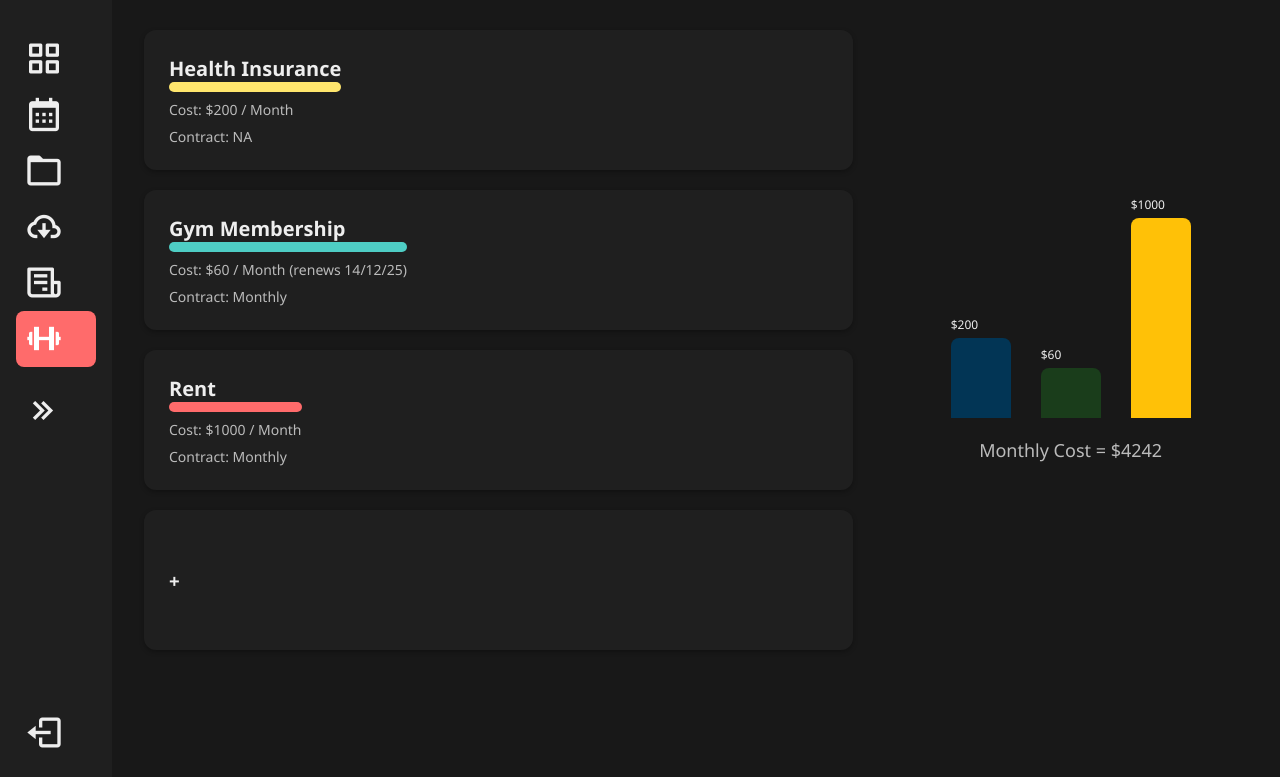
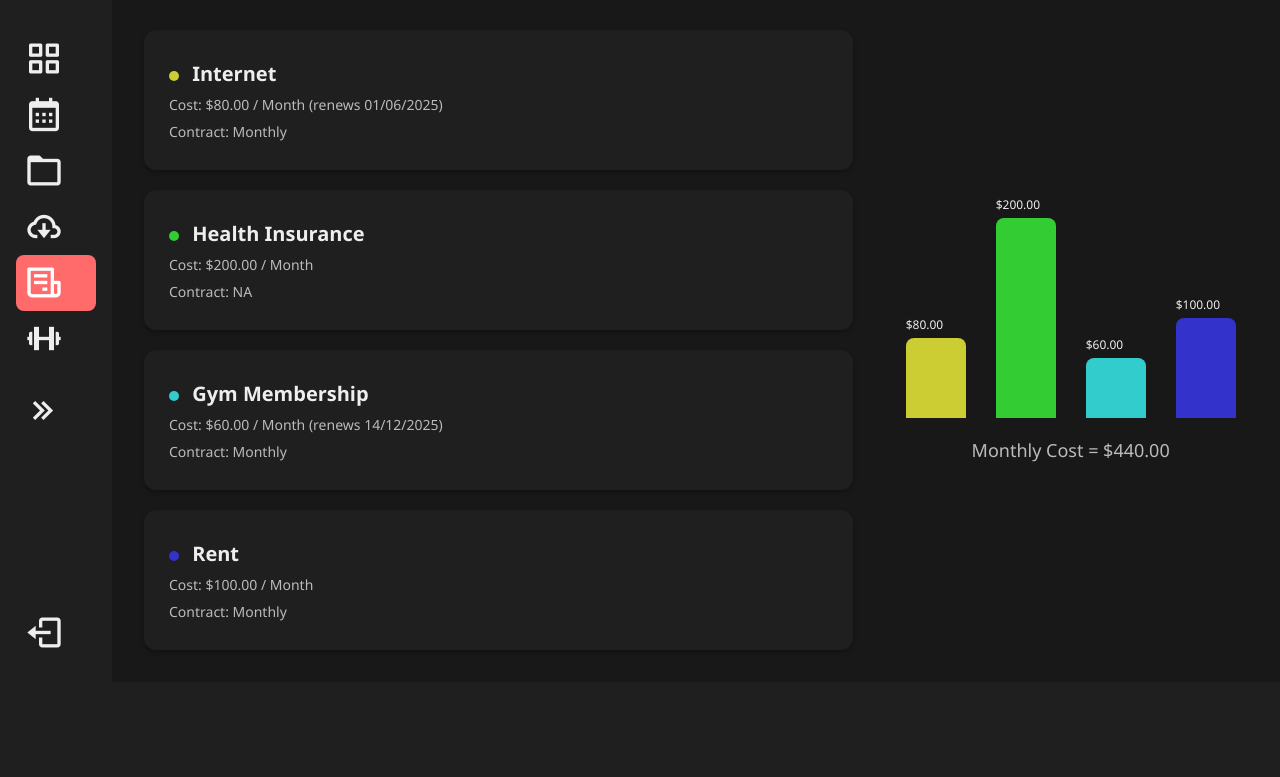
Before and after one commit to Dhananjay625/LifeFlow, a Django app: page /BillManager/ in a window 1280 px wide. Shown: the part 125-902 px from the top of the page. After the commit the page ends 776 px from the top, so only its background shows below. Run offline with Django 4.2, Linux system fonts and the light colour scheme; data comes from the database, SQL or seed files in the repository; both versions use the stored data as it was after the commit.

Commit message:
Added  Bill  Manager Functionality

```diff
--- a/LifeFlow/main/models.py
+++ b/LifeFlow/main/models.py
@@ -35,3 +35,19 @@ class Task(models.Model):
     def is_overdue(self):
         """Check if the task is overdue"""
         return self.due_date and self.due_date < timezone.now()
+
+class Bill(models.Model):
+    name = models.CharField(max_length=100)
+    cost = models.DecimalField(max_digits=10, decimal_places=2)
+    renewal_date = models.DateField(null=True, blank=True)
+    contract_type = models.CharField(max_length=50, default='NA')
+
+    STATUS_CHOICES = [
+        ('active', 'Active'),
+        ('suspended', 'Suspended'),
+        ('canceled', 'Canceled'),
+    ]
+    status = models.CharField(max_length=10, choices=STATUS_CHOICES)
+
+    def __str__(self):
+        return self.name
--- a/LifeFlow/main/static/index.css
+++ b/LifeFlow/main/static/index.css
@@ -620,7 +620,7 @@ h1 {
 }
 
 .logout-btn {
-  margin-top: 250px;
+  margin-top: 150px;
   padding-top: 1rem;
 }
 
@@ -829,3 +829,10 @@ h1 {
   stroke: #7ED957;
   stroke-dashoffset: calc(440 - (440 * 0.256)); /* 25.6% */
 }
+.status-dot {
+  width: 10px;
+  height: 10px;
+  border-radius: 50%;
+  display: inline-block;
+  margin-right: 8px;
+}
--- a/LifeFlow/main/templates/BillManager.html
+++ b/LifeFlow/main/templates/BillManager.html
@@ -18,11 +18,11 @@
       <nav class="nav">
         <ul class="nav-links">
           <li><a href="{% url 'TaskManager' %}"><i class='bx bx-grid-alt'></i><span>Task Manager</span></a></li>
-          <li><a href="{% url 'calender' %}"><i class='bx bx-calendar'></i><span>Calendar</span></a></li>
-          <li><a href="{% url 'DocumentStorage' %}"><i class='bx bx-folder'></i><span>Document Manager</span></a></li>
-          <li><a href="{% url 'Subscription' %}"><i class='bx bx-cloud-download'></i><span>Subscription Tracker</span></a></li>
-          <li><a href="{% url 'BillManager' %}"><i class='bx bx-receipt'></i><span>Bill Manager</span></a></li>
-          <li><a href="{% url 'HealthManager' %}" class="active"><i class='bx bx-dumbbell'></i><span>Health Manager</span></a></li>
+            <li><a href="{% url 'calender' %}"><i class='bx bx-calendar'></i><span>Calendar</span></a></li>
+            <li><a href="{% url 'DocumentStorage' %}"><i class='bx bx-folder'></i><span>Document Manager</span></a></li>
+            <li><a href="{% url 'Subscription' %}"><i class='bx bx-cloud-download'></i><span>Subscription Tracker</span></a></li>
+            <li><a href="{% url 'BillManager' %}" class="active"><i class='bx bx-receipt'></i><span>Bill Manager</span></a></li>
+            <li><a href="{% url 'HealthManager' %}"><i class='bx bx-dumbbell'></i><span>Health Manager</span></a></li>
         </ul>
         <div class="collapse-btn">
           <a href="#" data-resize-btn>
@@ -46,45 +46,33 @@
       <div class="subscription-layout">
 
         <section class="subscription-list">
+          {% for bill in bills %}
           <div class="subscription-item">
             <div class="details">
-              <h3>Health Insurance</h3>
-              <div class="status suspended"></div>
-              <p>Cost: $200 / Month</p>
-              <p>Contract: NA</p>
+              <h3>
+                <span class="status-dot" style="background-color: hsl({{ bill.hue }}, 60%, 50%)"></span>
+                {{ bill.obj.name }}
+              </h3>
+
+              <p>Cost: ${{ bill.obj.cost }} / Month {% if bill.obj.renewal_date %}(renews {{ bill.obj.renewal_date|date:"d/m/Y" }}){% endif %}</p>
+              <p>Contract: {{ bill.obj.contract_type }}</p>
             </div>
           </div>
+          {% endfor %}
+        </section>
 
-          <div class="subscription-item">
-            <div class="details">
-              <h3>Gym Membership</h3>
-              <div class="status active"></div>
-              <p>Cost: $60 / Month (renews 14/12/25)</p>
-              <p>Contract: Monthly</p>
-            </div>
-          </div>
-
-          <div class="subscription-item">
-            <div class="details">
-              <h3>Rent</h3>
-              <div class="status canceled"></div>
-              <p>Cost: $1000 / Month</p>
-              <p>Contract: Monthly</p>
-            </div>
-          </div>
-
-          <div class="subscription-item">
-            <h3>+</h3>
-          </div>
-        </section>
 
         <section class="chart-section">
           <div class="chart">
-            <div class="bar" style="height: 80px; background-color: #023555;"><span>$200</span></div>
-            <div class="bar" style="height: 24px; background-color: #1a3d1b;"><span>$60</span></div>
-            <div class="bar" style="height: 200px; background-color: #ffc107;"><span>$1000</span></div>
-          </div>
-          <div class="total-cost">Monthly Cost = $4242</div>
+            {% for bill in bills %}
+        <div class="bar"
+            style="height: {{ bill.obj.cost|floatformat:0 }}px; background-color: hsl({{ bill.hue }}, 60%, 50%);">
+          <span>${{ bill.obj.cost }}</span>
+        </div>
+        {% endfor %}
+
+        </div>
+        <div class="total-cost">Monthly Cost = ${{ total_cost }}</div>
         </section>
 
       </div>
--- a/LifeFlow/main/views.py
+++ b/LifeFlow/main/views.py
@@ -4,6 +4,8 @@ from django.contrib.auth.models import User
 from .models import Task
 from .forms import TaskForm
 from django.contrib.auth.decorators import login_required
+from .models import Bill
+
 
 def login_view(request):
     if request.method == 'POST':
@@ -98,7 +100,22 @@ def TaskManager(request):
     return render(request, 'TaskManager.html')
 
 def BillManager(request):
-    return render(request, 'BillManager.html')
+    bills = Bill.objects.all()
+    total_cost = sum(b.cost for b in bills)
+
+    # Annotate bills with a "hue" field for coloring
+    bills_with_colors = [
+        {
+            "obj": bill,
+            "hue": (index + 1) * 60
+        }
+        for index, bill in enumerate(bills)
+    ]
+
+    return render(request, 'BillManager.html', {
+        'bills': bills_with_colors,
+        'total_cost': total_cost
+    })
 
 def LandingPage(request):
     return render(request, 'LandingPage.html')
```
Also changed, not shown: LifeFlow/db.sqlite3, LifeFlow/main/migrations/0006_bill.py (added).
